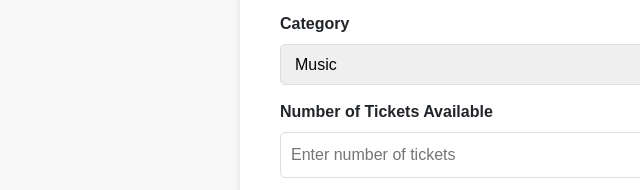
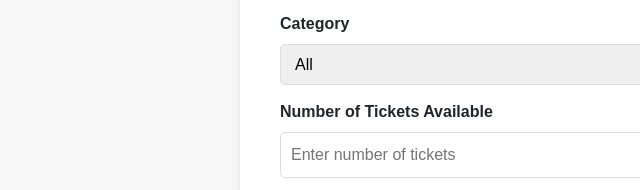
Before and after one commit to justinminlee/IAB207_a2, a plain HTML site: page createEvent.html in a window 1280 px wide. Shown: the part 788-978 px from the top of the page, 0-640 px from the left. Drawn offline with nearby package versions, Linux system fonts and the light colour scheme; files that its build step writes are made by us from their sources; files whose address does not match are found by name.

Commit message:
Update categories on the event page

```diff
--- a/createEvent.html
+++ b/createEvent.html
@@ -53,10 +53,10 @@
             <div class="form-group">
                 <label for="category">Category</label>
                 <select id="category" name="category" required>
-                    <option value="Music">Music</option>
-                    <option value="Art">Art</option>
-                    <option value="Sports">Sports</option>
-                    <option value="Technology">Technology</option>
+                    <option value="All">All</option>
+                    <option value="Rock">Rock</option>
+                    <option value="Pop">Pop</option>
+                    <option value="Jazz">Jazz</option>
                 </select>
             </div>
 
```
